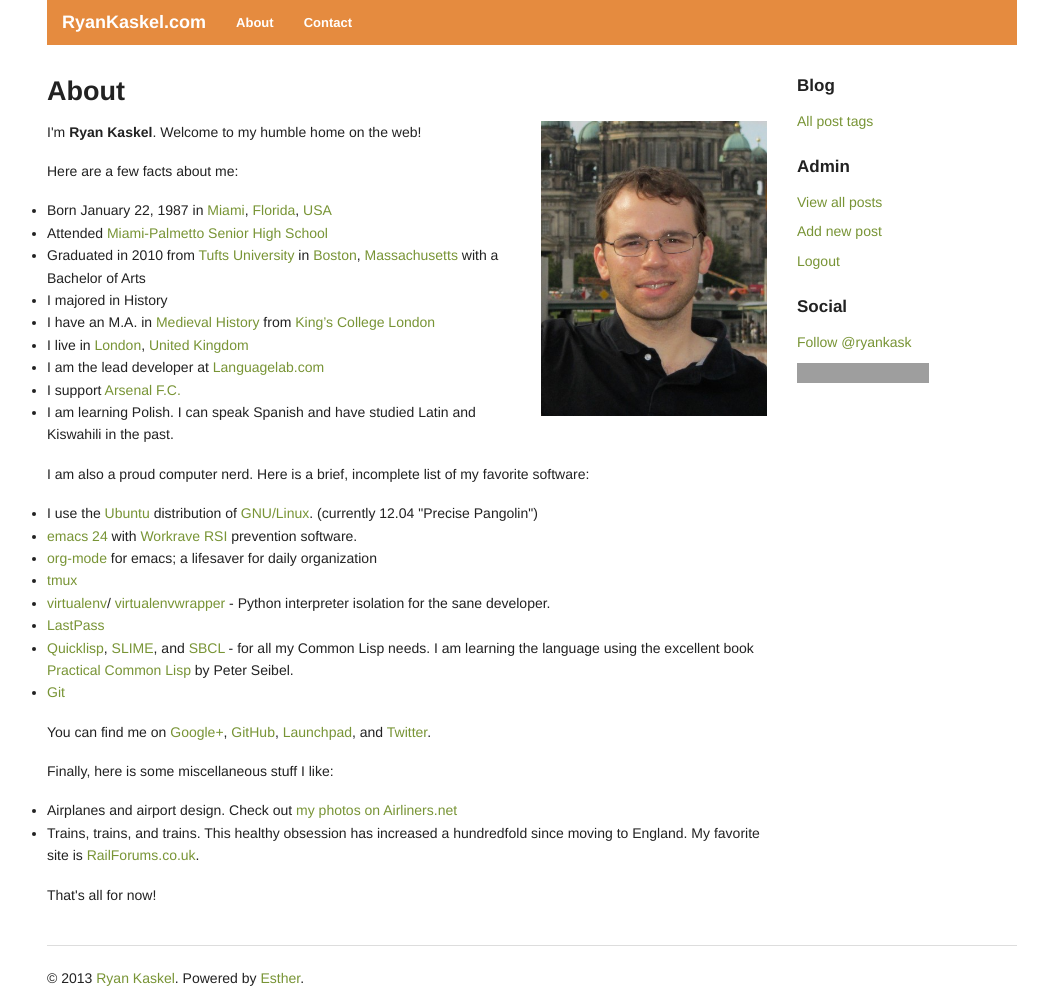
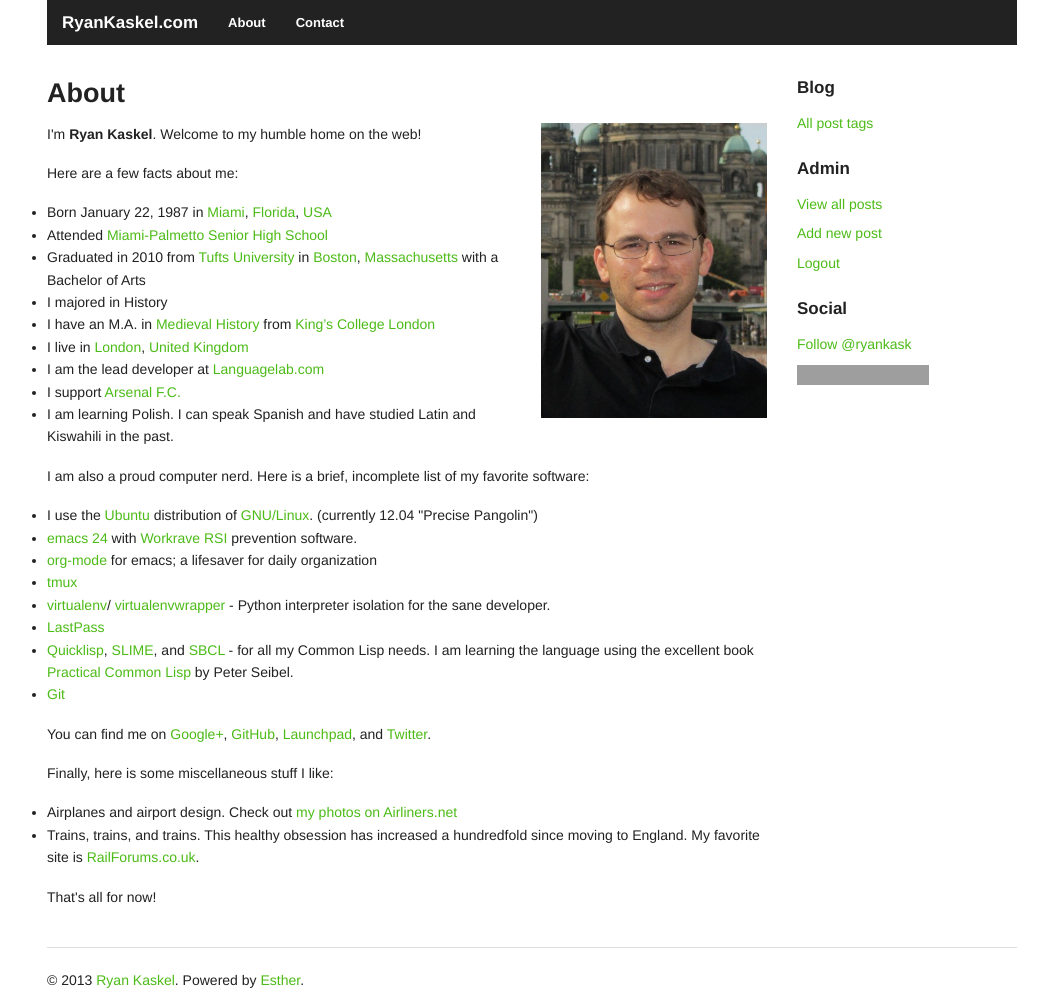
Before and after one commit to ryankask/esther, a Flask app: page /about in a window 1280 px wide. Shown: the whole page, without its empty margins (108-1156 px from the left). Before the commit the page ends 986 px from the top, so only its background shows below. Run offline with Flask 2, Linux system fonts and the light colour scheme; the visitor is signed in with stand-in values (Sample User, id 1); data comes from the database, SQL or seed files in the repository; parts of the project's set-up code (start-up, migrations or seed data) failed here and were passed over; some libraries are stand-ins or nearby versions; grey boxes are pictures that could not be loaded.

Commit message:
Change color scheme... again.

```diff
--- a/foundation/sass/_main.scss
+++ b/foundation/sass/_main.scss
@@ -1,26 +1,3 @@
-.top-bar.override ul > li {
-  &:not(.toggle-topbar) {
-    &:hover, &.active, &:focus {
-      background: #CF5E2E;
-      a { color: #FFF; }
-    }
-  }
-}
-
-.top-bar.override.expanded ul li.toggle-topbar {
-  a { border-bottom-color: #FFF; }
-}
-
-a code {
-  color: $alertColor;
-  &:hover { color: darken($alertColor, 5%) }
-}
-
-.alert-box {
-  color: $alertColor !important;
-  text-shadow: none !important;
-}
-
 article, section {
   h1 {
     font-size: ms(3);
@@ -56,15 +33,6 @@ article, section {
 .auth-error {
   font-weight: bold;
   color: $alertColor;
-}
-
-.nav-bar {
-  background-color: $navBackgroundColor;
-
-  &>li {
-    &:hover { background-color: darken($navBackgroundColor, 12%); }
-    &>a { color: $white; }
-  }
 }
 
 nav .side-nav {
--- a/foundation/sass/_settings.scss
+++ b/foundation/sass/_settings.scss
@@ -12,12 +12,12 @@
 
 // Colors Settings
 
-$mainColor: #789435;
-$secondaryColor: #E58B3F;
-$alertColor: #AD3827;
-$successColor: #FFDE80;
+$mainColor: #4cbb17;
+// $secondaryColor: #e9e9e9;
+$alertColor: #c9193b;
+$successColor: #d85f1b;
 // $txtColor: #222;
-$highlightColor: $successColor;
+// $highlightColor: #ffff99;
 // $black: #000;
 // $white: #fff;
 // $shinyEdge: rgba(#fff, .5);
@@ -78,8 +78,8 @@ $highlightColor: $successColor;
 // $custDropdownBgColor: #fff;
 // $custDropdownBorderColor: darken(#fff, 20%);
 // $custDropdownFontColor: #555
-$custDropdownSelectedBgColor: lighten($secondaryColor, 10%);
-$custDropdownSelectedFontColor: darken($secondaryColor, 40%);
+$custDropdownSelectedBgColor: darken($mainColor, 10%);
+$custDropdownSelectedFontColor: #fff;
 // $custFormDisabledBgColor: #ddd;
 
 // Tab Settings
@@ -89,29 +89,32 @@ $custDropdownSelectedFontColor: darken($secondaryColor, 40%);
 
 // Nav Bar Settings
 
-$navBarHeight: 30px;
+// $navBarHeight: 40px;
 // $navFlyoutBaseWidth: 250px;
-$navBackgroundColor: darken($mainColor, 14%);
 
 // Top Bar Settings
 
-$topBarBgColor: #E58B3F;
+// $topBarBgColor: #222;
 // $topBarHeight: 45px;
 // $topBarHeightMobile: 45px;
-$topBarBtmMargin: 18px;
+$topBarBtmMargin: 20px;
 // $topBarTitleWeight: bold;
-$topBarTitleSize: 18px;
+// $topBarTitleSize: 17px;
 // $topBarLinkColor: #fff;
 // $topBarLinkWeight: bold;
 // $topBarLinkSize: 13px;
-$topBarDropBgColor: $topBarBgColor;
+// $topBarDropBgColor: #222;
 // $topBarDropLinkColor: #fff;
 // $topBarDropToggleSize: 5px;
 // $topBarDropToggleColor: #fff;
 // $topBarDropToggleAlpha: 0.5;
 // $topBarSearchWidth: 200px;
-$topBarBreakPoint: 480px; // Change to 9999px for always mobile layout
+// $topBarLoginWidth: 300px;
+// $topBarLoginButtonWidth: 60px;
+// $topBarLoginInputWidth: ($topBarLoginWidth - $topBarLoginButtonWidth) / 2;
+$topBarBreakPoint: 480px;
 // $topBarNavToggleSize: 8px;
+// $topBarNavToggleColor: #fff;
 
 // UI Settings
 
```
Also changed, not shown: esther/static/css/app.css.
